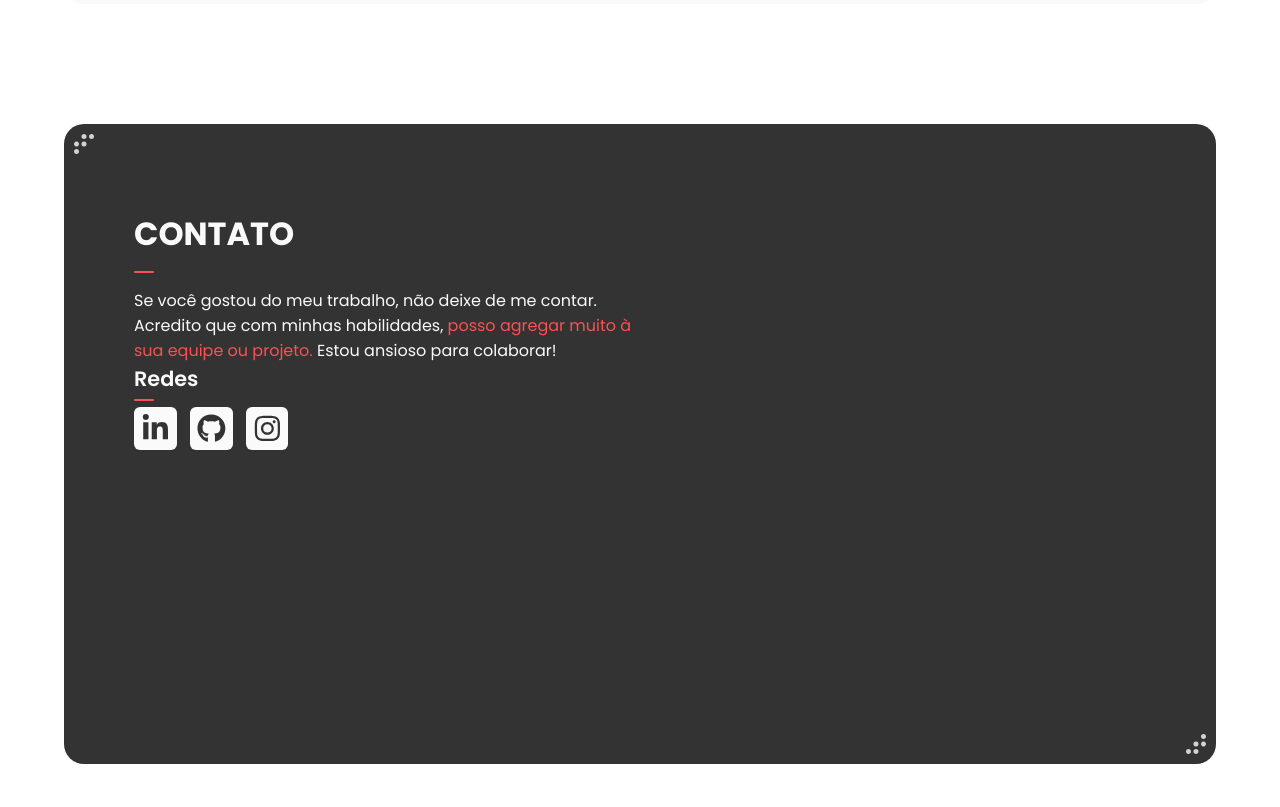
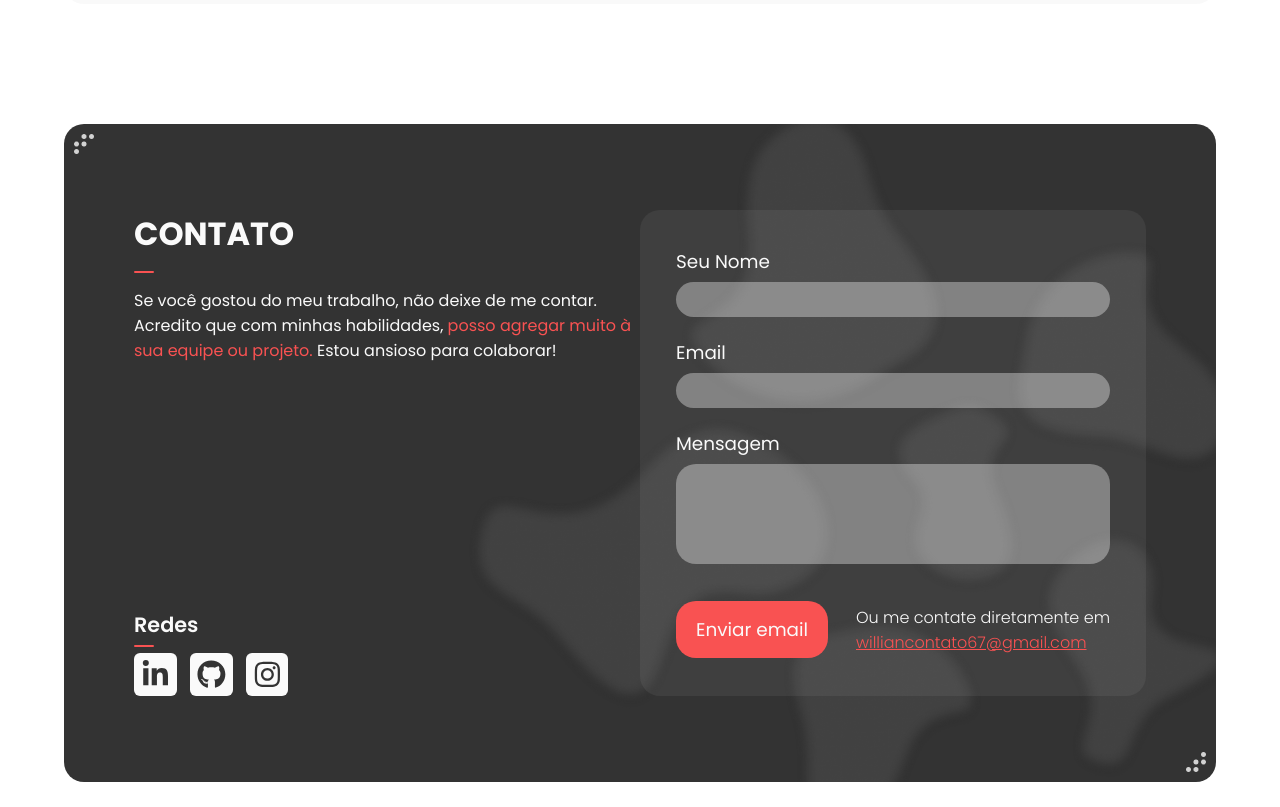
Before and after one commit to WillianOL/portifolio, a React (Vite) app: page / in a window 1280 px wide. Shown: the part 3580-4387 px from the top of the page. Built offline with nearby package versions, Linux system fonts and the light colour scheme.

Commit message:
Finalização da seção de contato. Com seu formulário finalizado

```diff
--- a/src/components/Home/Contato/Contato.jsx
+++ b/src/components/Home/Contato/Contato.jsx
@@ -2,12 +2,14 @@ import React from 'react'
 import Section from '../Section/Section'
 import style from './style.module.scss'
 import TextoERedes from './TextoERedes/TextoERedes'
+import Form from './TextoERedes/Form/Form'
 
 const Contato = () => {
   return (
-    <Section fundo="#333333">
+    <Section fundo="#333333" className="contato">
       <div className={style.conteiner}>
         <TextoERedes />
+        <Form />
       </div>
     </Section>
   )
--- /dev/null
+++ b/src/components/Home/Contato/TextoERedes/Form/Form.jsx
@@ -0,0 +1,29 @@
+import React from 'react';
+import Input from './Input/Input';
+import style from './style.module.scss';
+
+const Form = () => {
+  function handleSubmit(event) {
+    event.preventDefault();
+  }
+  return (
+    <form onSubmit={handleSubmit} className={style.formulario}>
+      <div className={style.campos}>
+        <Input label="Seu Nome" />
+        <Input label="Email" tipo="email" />
+        <Input label="Mensagem" textarea={true} />
+      </div>
+      <div className={style.botaoEEmail}>
+        <button>Enviar email</button>
+        <p>
+          Ou me contate diretamente em{' '}
+          <a href="mailto:williancontato67@gmail.com" className="link">
+            williancontato67@gmail.com
+          </a>
+        </p>
+      </div>
+    </form>
+  );
+};
+
+export default Form;
--- /dev/null
+++ b/src/components/Home/Contato/TextoERedes/Form/Input/Input.jsx
@@ -0,0 +1,12 @@
+import React from 'react';
+
+const Input = ({ textarea, label, tipo="text" }) => {
+  return (
+    <label>
+      {label}
+      {textarea ? <textarea></textarea> : <input type={tipo} />}
+    </label>
+  );
+};
+
+export default Input;
--- /dev/null
+++ b/src/components/Home/Contato/TextoERedes/Form/style.module.scss
@@ -0,0 +1,69 @@
+.formulario {
+  display: flex;
+  flex-direction: column;
+  gap: 37px;
+  padding: 38px 36px;
+  background-color: rgba(255, 255, 255, 0.06);
+  border-radius: var(--borderRadius);
+  width: 50%;
+  max-width: 680px;
+  .campos {
+    display: flex;
+    flex-direction: column;
+    align-items: center;
+    gap: 22px;
+    label {
+      display: flex;
+      flex-direction: column;
+      gap: 7px;
+      color: var(--branco);
+      font-size: 1.15rem;
+      width: 100%;
+      font-weight: 400;
+      input,
+      textarea {
+        outline: none;
+        padding: 10px;
+        border-radius: var(--borderRadius);
+        background-color: rgba(255, 255, 255, 0.35);
+        padding: 5px 10px;
+        font-size: 1rem;
+        color: var(--branco);
+        font-weight: 300;
+        &:focus {
+          outline: 0.5px solid var(--corDestaque);
+        }
+      }
+      textarea {
+        resize: none;
+        height: 100px;
+        padding: 10px;
+      }
+    }
+  }
+  .botaoEEmail {
+    display: flex;
+    align-items: center;
+    justify-content: space-between;
+    width: 100%;
+    button {
+      padding: 15px 20px;
+      font-size: 1.15rem;
+      border-radius: var(--borderRadius);
+      background-color: var(--corDestaque);
+      color: var(--branco);
+      cursor: pointer;
+      transition: all 0.2s ease;
+      &:hover {
+        background-color: var(--preto);
+      }
+    }
+    p {
+      font-size: 1rem;
+      font-weight: 300;
+      color: var(--branco);
+      display: flex;
+      flex-direction: column;
+    }
+  }
+}
--- a/src/components/Home/Contato/style.module.scss
+++ b/src/components/Home/Contato/style.module.scss
@@ -1,4 +1,6 @@
 .conteiner {
+  display: flex;
+  justify-content: space-between;
   padding: 56px 0px;
   min-height: 580px;
 }
--- a/src/components/Home/Section/Section.jsx
+++ b/src/components/Home/Section/Section.jsx
@@ -3,7 +3,7 @@ import style from './style.module.scss'
 
 const Section = ({children, fundo}) => {
   return (
-    <section className={style.sectionConteiner} style={{backgroundColor: fundo ? fundo : ""}}>
+    <section className={style.sectionConteiner + " contato"} style={{backgroundColor: fundo ? fundo : ""}}>
       {children}
     </section>
   )
--- a/src/components/Home/style.module.scss
+++ b/src/components/Home/style.module.scss
@@ -5,4 +5,13 @@
   flex-direction: column;
   padding: 25px 60px;
   margin-top: 90px;
+  // imagem de fundo da section de contato
+  section {
+    &:nth-child(4) {
+      background-image: url("../../img/projeto/fundo_contato.png");
+      background-position: right;
+      background-size: contain;
+      background-repeat: no-repeat;
+    }
+  }
 }
```
Also changed, not shown: src/img/projeto/fundo_contato.png (added).
